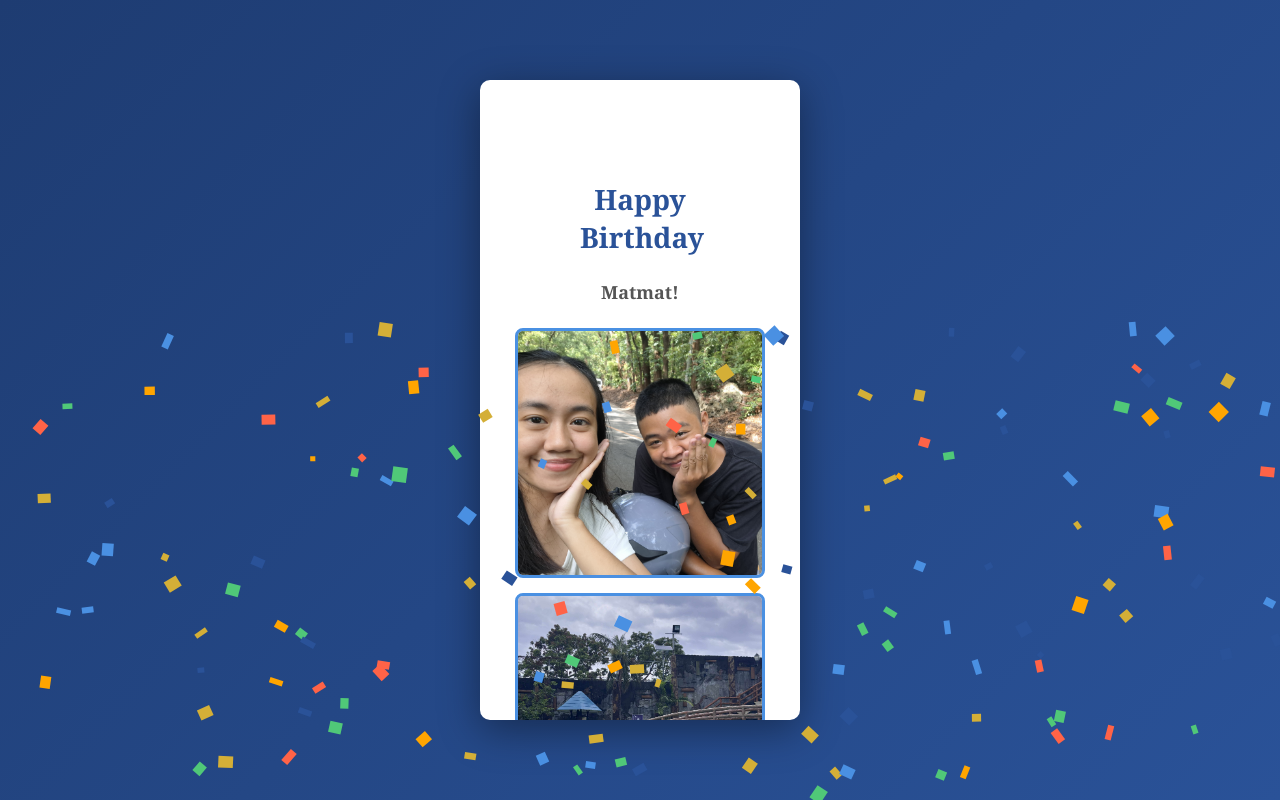
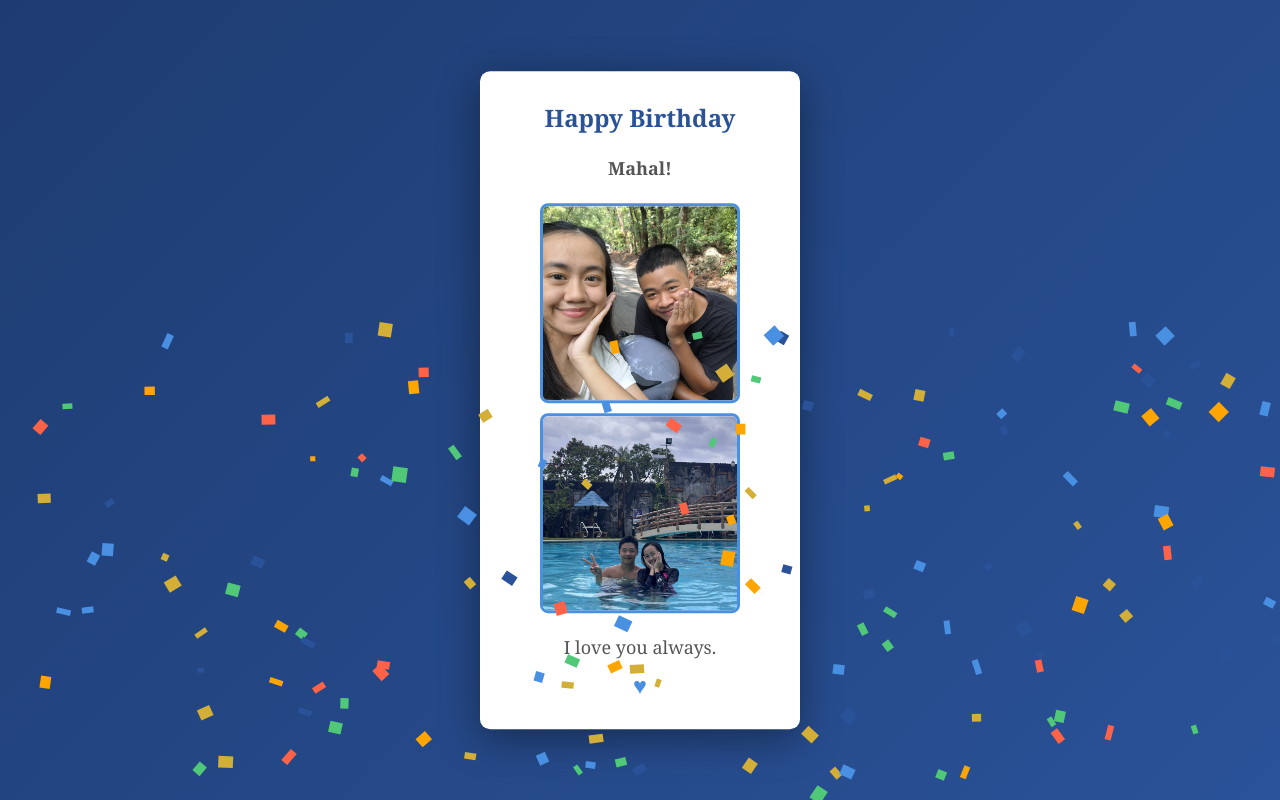
Before and after one commit to hannahjoy18/birthday_greetings, a plain HTML site: page index.html in a window 1280 px wide. Both pictures are taken after a click on the element 640 px from the left and 400 px from the top of the page. Drawn offline with Linux system fonts and the light colour scheme.

Commit message:
very final

```diff
--- a/index.html
+++ b/index.html
@@ -90,8 +90,10 @@
 
         .card {
             position: fixed;
-            width: 320px;
-            max-height: 80vh;
+            width: 90%;
+            max-width: 320px;
+            height: auto;
+            max-height: 85vh;
             background: white;
             border-radius: 10px;
             box-shadow: 0 10px 40px rgba(0,0,0,0.4);
@@ -99,7 +101,7 @@
             left: 50%;
             transform: translate(-50%, -50%) scale(0);
             z-index: 1000;
-            padding: 100px;
+            padding: 30px 20px;
             text-align: center;
             opacity: 0;
             overflow: hidden;
@@ -113,30 +115,31 @@
 
         .card h1 {
             color: #2a5298;
-            font-size: 28px;
-            margin-bottom: 20px;
+            font-size: 24px;
+            margin-bottom: 10px;
             font-weight: bold;
         }
 
         .card p {
             color: #555;
-            font-size: 16px;
-            line-height: 1.8;
-            margin-bottom: 15px;
+            font-size: 14px;
+            line-height: 1.6;
+            margin-bottom: 10px;
         }
 
         .photo-container {
-            margin: 20px auto;
+            margin: 15px auto;
             display: flex;
             flex-direction: column;
-            gap: 15px;
+            gap: 10px;
             align-items: center;
             width: 100%;
         }
 
         .photo {
-            width: 250px;
-            height: 250px;
+            width: 100%;
+            max-width: 200px;
+            height: 200px;
             background: #f0f0f0;
             border-radius: 8px;
             overflow: hidden;
@@ -156,7 +159,7 @@
 
         .heart {
             color: #4a90e2;
-            font-size: 24px;
+            font-size: 20px;
             animation: heartbeat 1.5s infinite;
         }
 
@@ -205,7 +208,7 @@
 
     <div class="card" id="card">
         <h1>Happy Birthday</h1>
-        <p style="font-size: 18px; font-weight: bold; margin: 20px 0;">Matmat!</p>
+        <p style="font-size: 18px; font-weight: bold; margin: 20px 0;">Mahal!</p>
 
         <div class="photo-container">
             <div class="photo">
```
